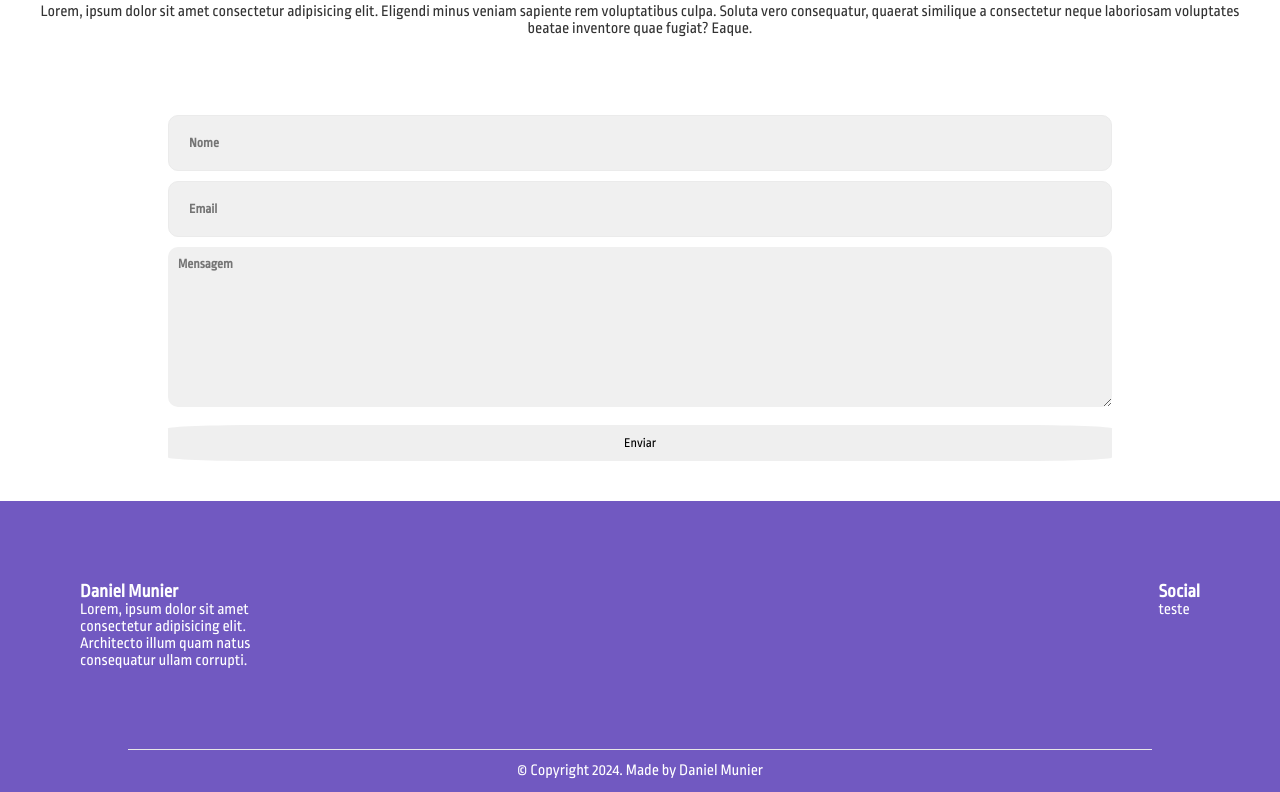
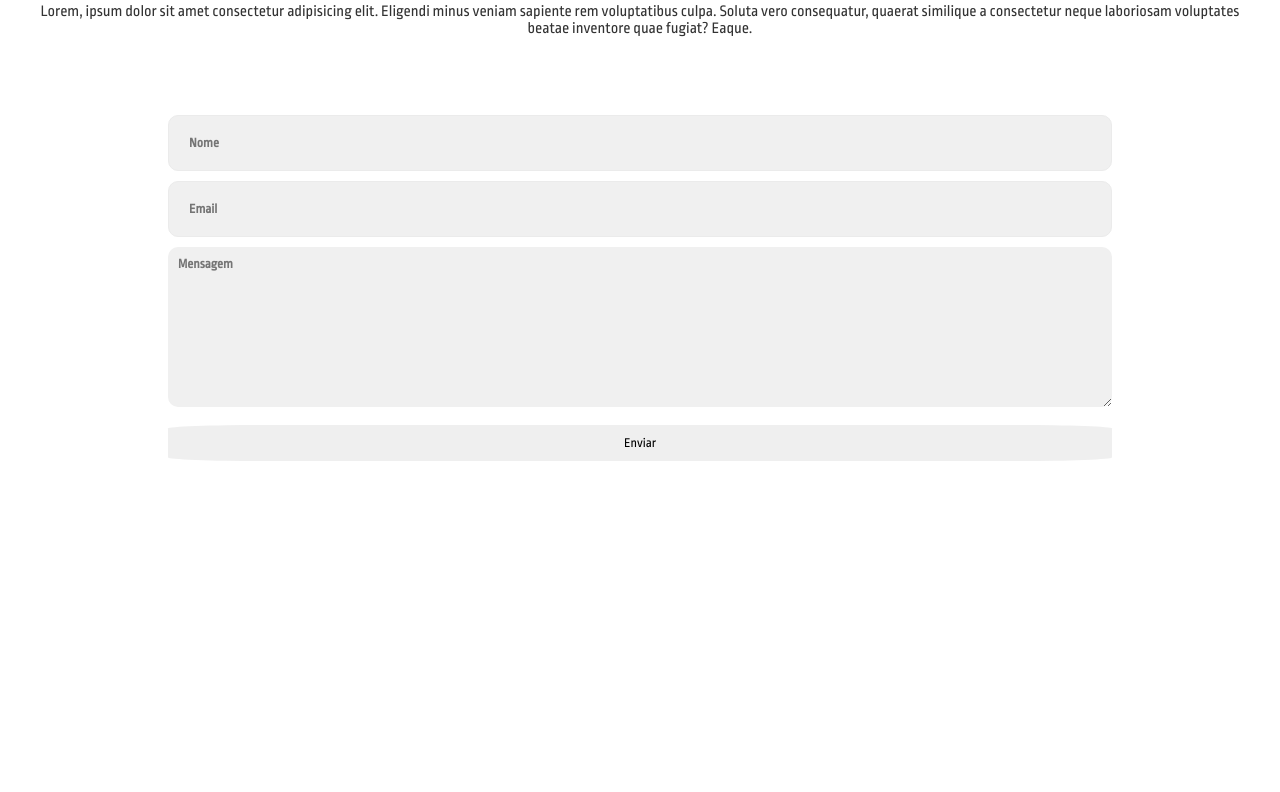
Before and after one commit to danielmunier/portfolio, a React (Vite) app: page / in a window 1280 px wide. Shown: the part 1963-2755 px from the top of the page. After the commit the page ends 2464 px from the top, so only its background shows below. Built offline with nearby package versions, Linux system fonts and the light colour scheme.

Commit message:
trying to fix an error in production

```diff
--- a/src/App.jsx
+++ b/src/App.jsx
@@ -14,7 +14,6 @@ function App() {
       <About/>
       <Projects/>
       <Form/>
-      <Footer/>
     </Router>
   );
 }
--- a/src/components/Footer.jsx
+++ b/src/components/Footer.jsx
@@ -1,4 +1,4 @@
-import "../styles/components/Footer.sass";
+import "../styles/components/Footer.sass"
 
 const Footer = () => {
   return (
```
